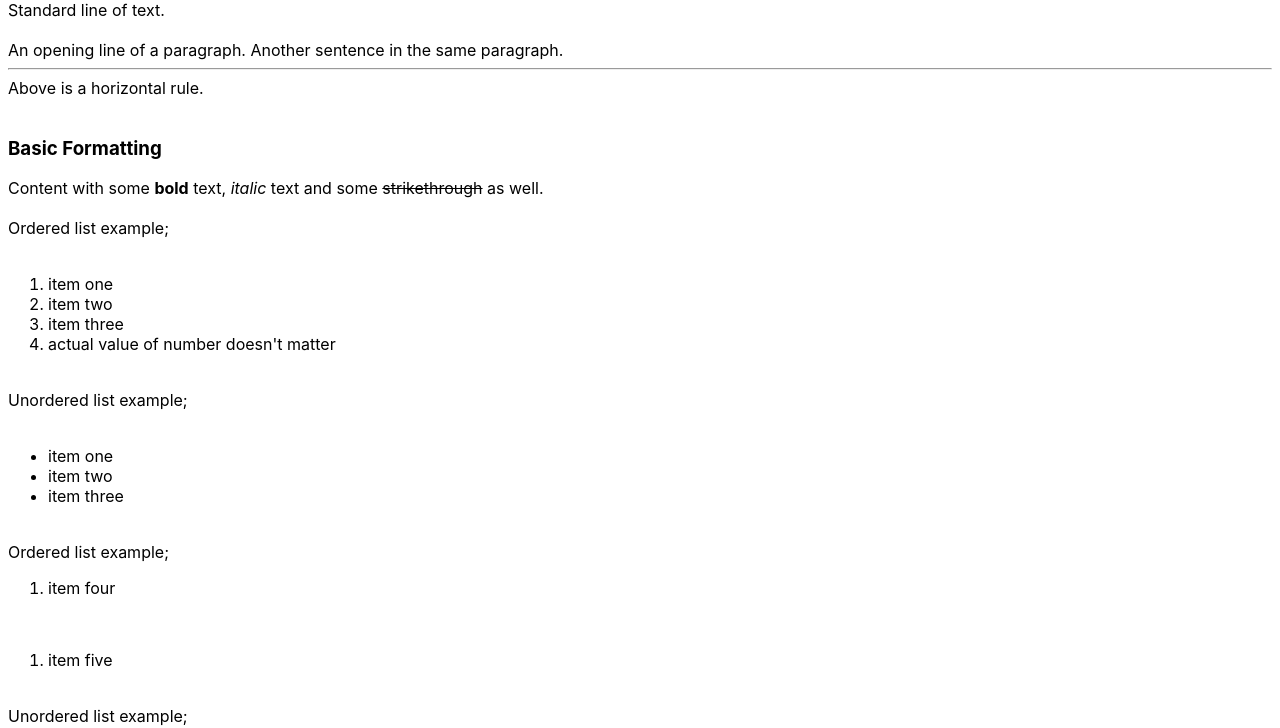
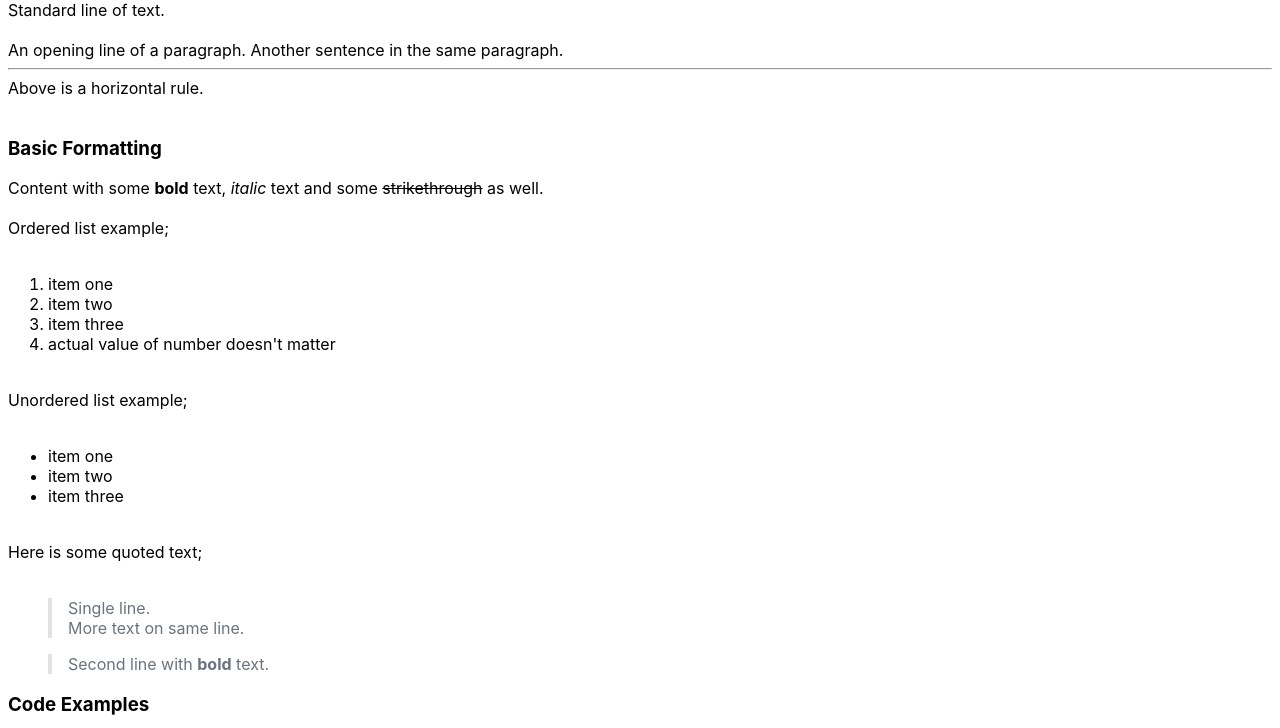
Before and after one commit to CraicOverflow89/JSAM, a plain HTML site: page example.htm in a window 1280 px wide. Shown: the part 82-810 px from the top of the page. Drawn offline with Linux system fonts and the light colour scheme.

Commit message:
Updated example.

```diff
--- a/example.htm
+++ b/example.htm
@@ -48,16 +48,6 @@ Unordered list example;
  - item two
  - item three
 
- Ordered list example;
-
-  1. item four
-  2. item five
-
- Unordered list example;
-
-  - item four
-  - item five
-
 Here is some quoted text;
 
 > Single line.
```
